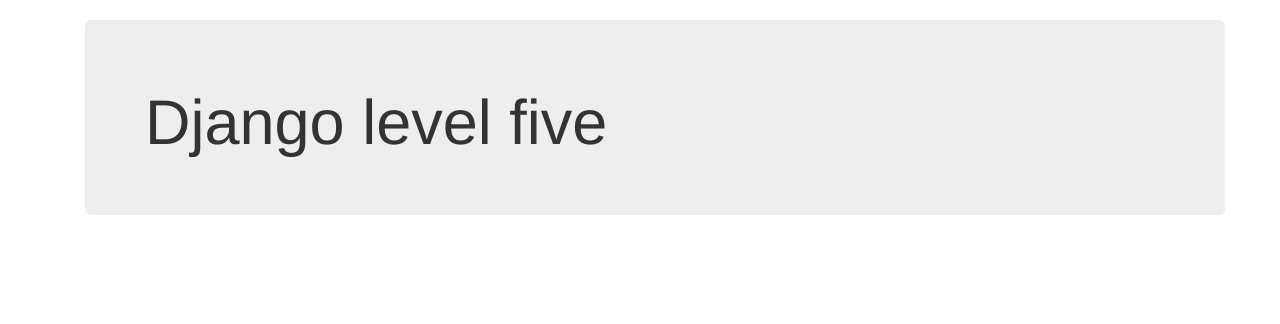
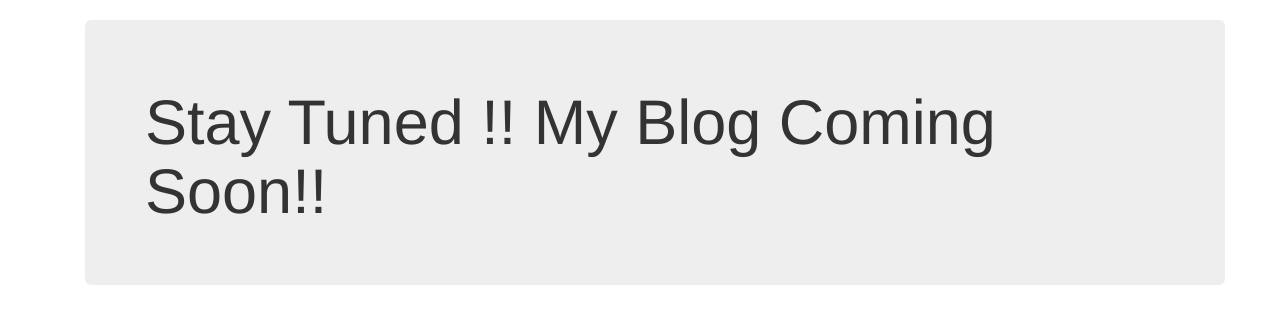
Before and after one commit to HarshvardhanJyala/Django-Deployment-Example, a Django app: page / in a window 1280 px wide. Shown: the part 51-375 px from the top of the page. Run offline with Django 4.2, Linux system fonts and the light colour scheme.

Commit message:
h1 changes made

```diff
--- a/proj_five/app_five/templates/app_five/index.html
+++ b/proj_five/app_five/templates/app_five/index.html
@@ -3,7 +3,7 @@
 
 <div class="container">
   <div class="jumbotron">
-    <h1>Django level five</h1>
+    <h1>Stay Tuned !! My Blog Coming Soon!!</h1>
 
   </div>
 
```
